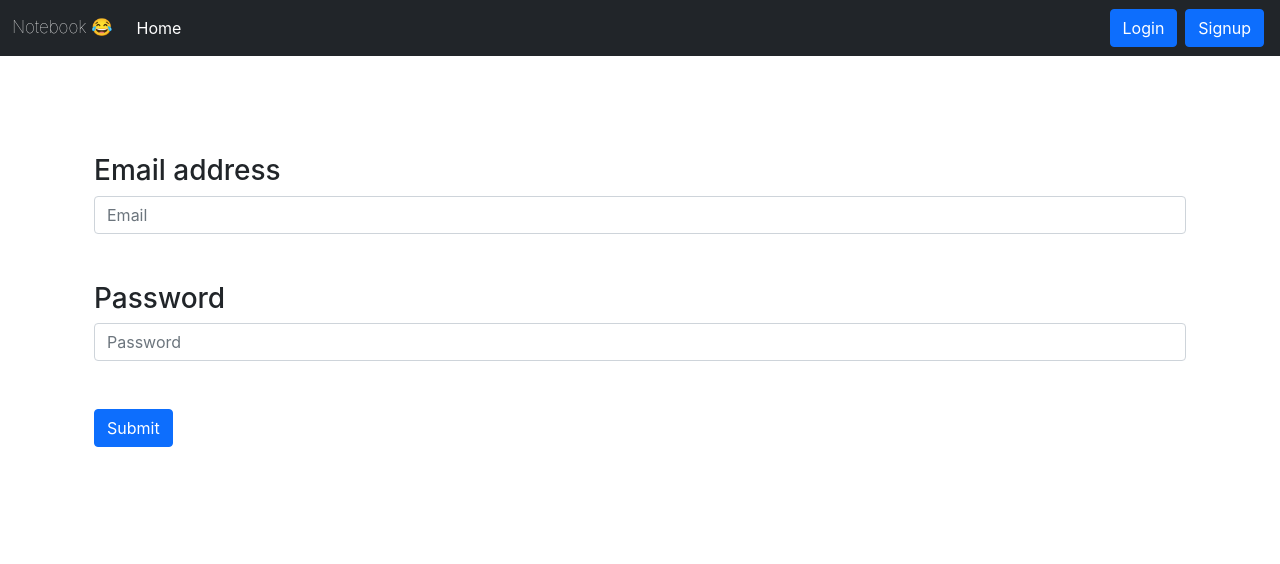
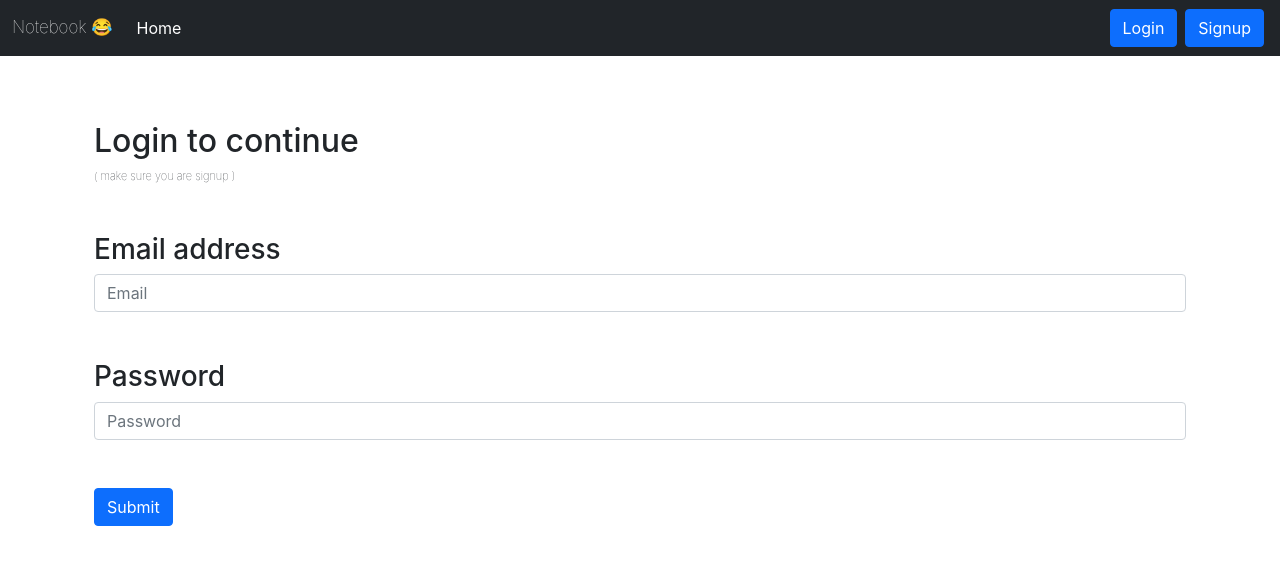
Before and after one commit to happydilraj/Notebook_frontend, a React (Create React App) app: page /login in a window 1280 px wide. Shown: the top 564 px of the page. Built offline with nearby package versions, Linux system fonts and the light colour scheme; the HTML template or start-up script is replaced by a standard one.

Commit message:
info commits

```diff
--- a/src/Component/Login.jsx
+++ b/src/Component/Login.jsx
@@ -1,5 +1,5 @@
 import React, { useState, useContext } from 'react'
-import { useNavigate } from 'react-router-dom';
+import { Link, useNavigate } from 'react-router-dom';
 import alertContext from '../Context/AlertContext'
 
 const Login = () => {
@@ -45,7 +45,8 @@ const Login = () => {
 
   return (
     <div className='container my-3'>
-        {/* <h2>Login to continue</h2> */}
+        <h2>Login to continue</h2>
+        <p style={{fontWeight: "lighter", fontSize: "11px"}}>( make sure you are signup )</p>
         <form onSubmit={handleclick}>
         <div className="form-group my-5">
             <label htmlFor="email"><h3>Email address</h3></label>
--- a/src/Component/Signup.jsx
+++ b/src/Component/Signup.jsx
@@ -46,6 +46,7 @@ const Login = () => {
   return (
     <div>
         <form onSubmit={handleclick}>
+        <h2>Signup to continue</h2>
         <div className="form-group my-5">
             <label htmlFor="name"><h3>Name</h3></label>
             <input type="text" className="form-control" id="name" name='name' value={credentials.name} onChange={onchange} required={true} placeholder="Name"/>
```
